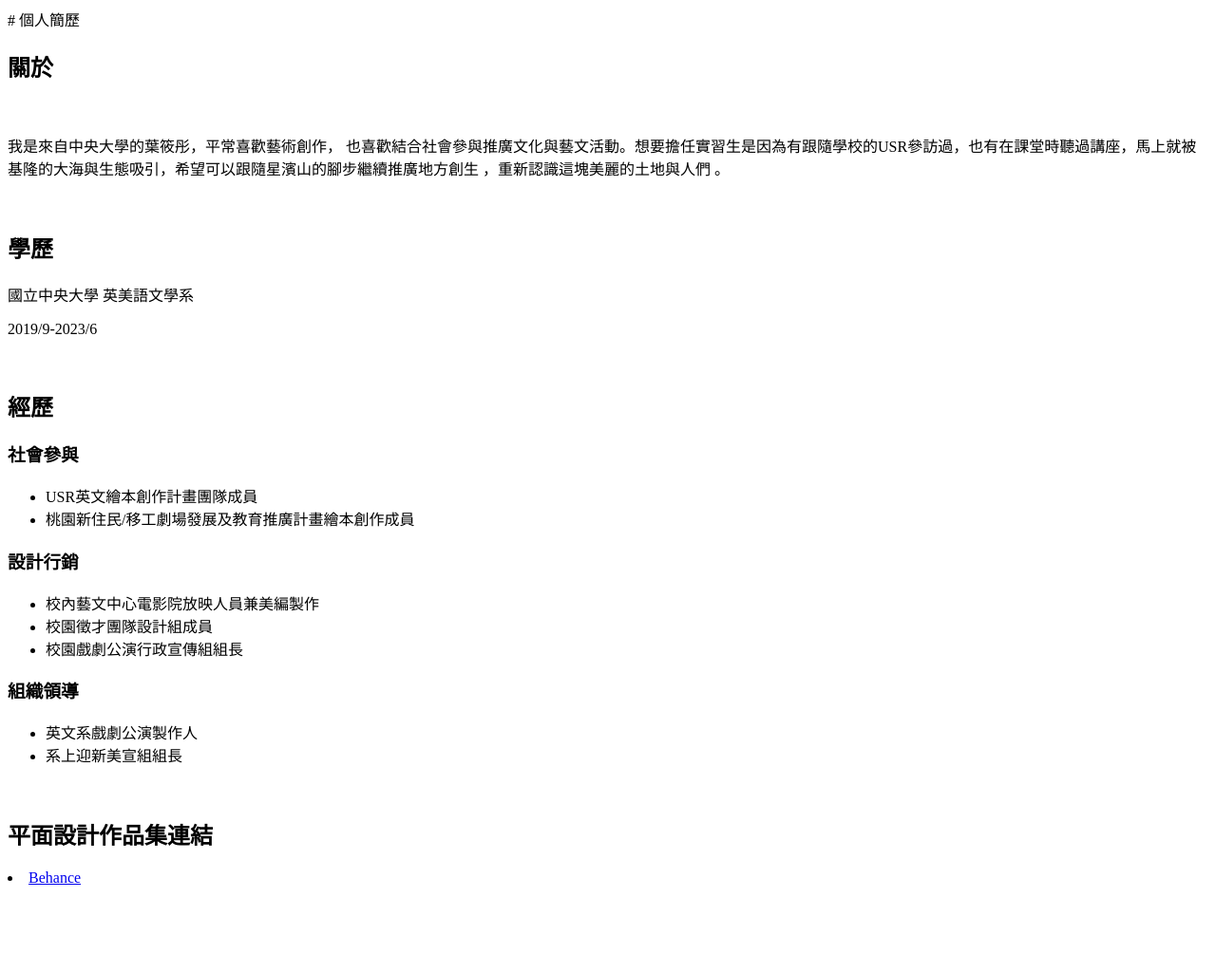
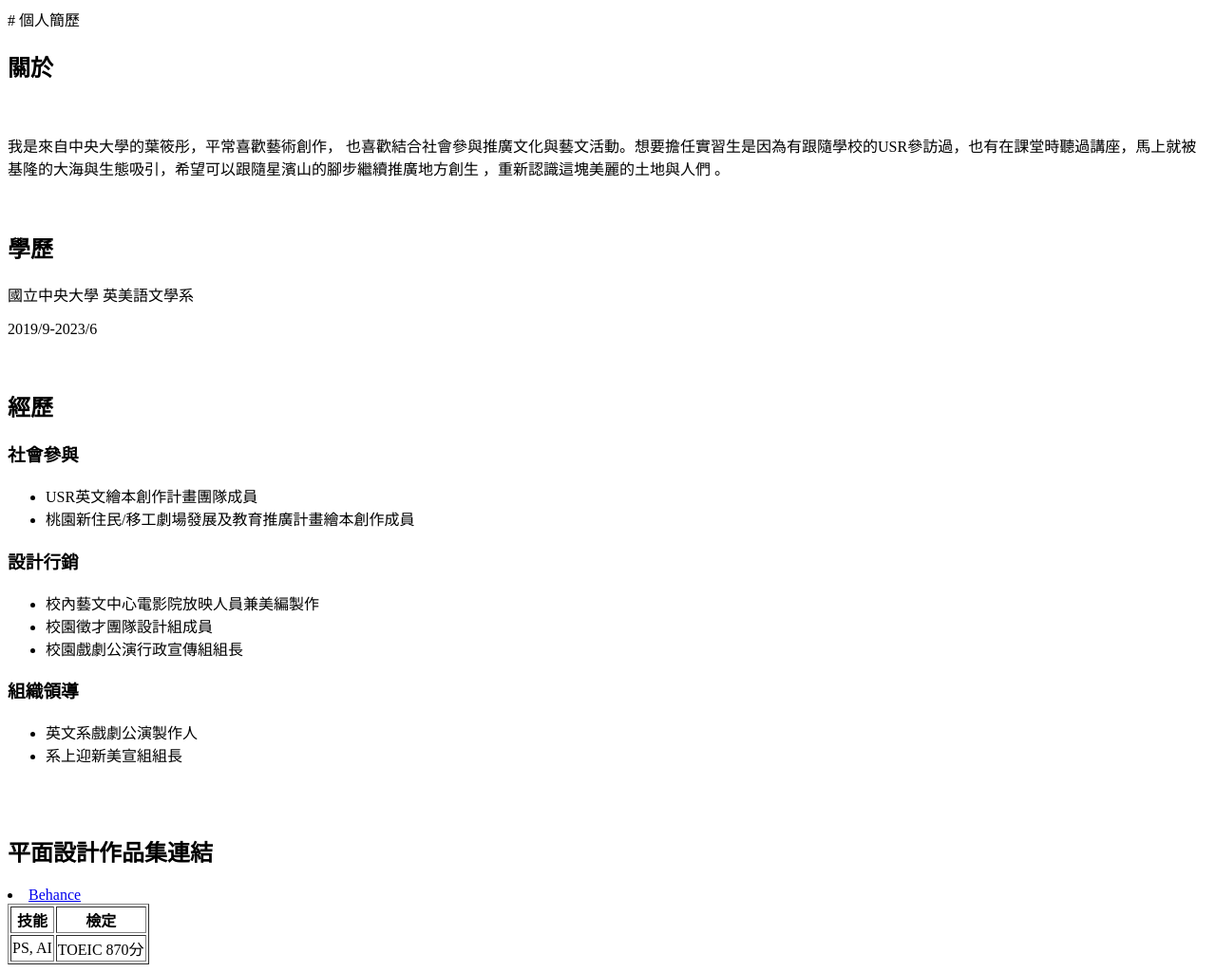
Before and after one commit to Teresayeh102/CV, a plain HTML site: page index.html in a window 1280 px wide. Shown: the whole page at 95% size. Before the commit the page ends 942 px from the top, so only its background shows below. Drawn offline with Linux system fonts and the light colour scheme.

Commit message:
Update index.html

```diff
--- a/index.html
+++ b/index.html
@@ -36,6 +36,16 @@
         </ul>
        </div>
       <br>
+        <table border="1">
+        <tr>
+          <th>技能</th>
+          <th>檢定</th>
+         </tr>
+         <tr>
+           <td>PS, AI</td>
+           <td>TOEIC 870分</td>
+          </tr>
+      <br>
       <h2>平面設計作品集連結</h2>
       <li><a href= "https://www.behance.net/teresayeh2caf3">Behance</a></li>
       </body>
```
